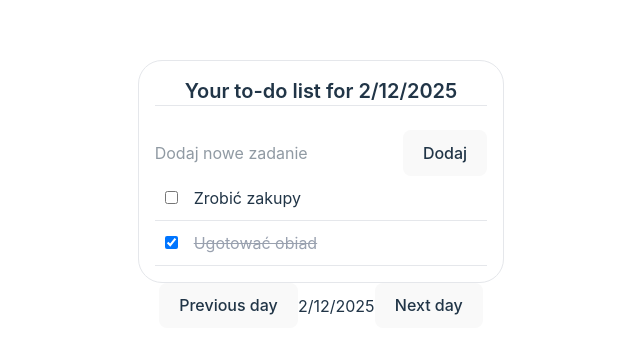
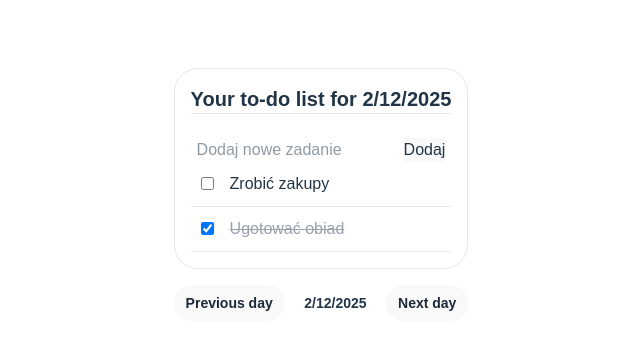
Before and after one commit to donczju-kraj/vue-daily-tracker, a Vue app: page / in a window 1280 px wide. Shown: the part 206-560 px from the top of the page, without its empty margins (319-959 px from the left). Built offline with nearby package versions, Linux system fonts and the light colour scheme.

Commit message:
Added button component, removed some global styles

```diff
--- a/src/components/DayPicker.vue
+++ b/src/components/DayPicker.vue
@@ -1,18 +1,19 @@
 <template>
-  <div>
-    <button @click="prevDay">Previous day</button>
-    <span>{{ currentDayFormatted }}</span>
-    <button @click="nextDay">Next day</button>
+  <div class="mt-4 flex items-center space-x-3 justify-between">
+    <Button @click="prevDay">Previous day</Button>
+    <span class="font-semibold text-sm">{{ currentDayFormatted }}</span>
+    <Button @click="nextDay">Next day</Button>
   </div>
 </template>
 
 <script setup lang="ts">
 import { ref, computed } from 'vue';
+import Button from './commons/Button.vue';
 
 const currentDay = ref(new Date());
 
 const currentDayFormatted = computed(() => {
-  return currentDay.value.toLocaleDateString(); // Formatowanie daty
+  return currentDay.value.toLocaleDateString();
 });
 
 const emit = defineEmits(['day-changed']);
@@ -27,7 +28,3 @@ const nextDay = () => {
   emit('day-changed', new Date(currentDay.value));
 };
 </script>
-
-<style scoped>
-/* Dodaj style dla komponentu DayPicker */
-</style>
--- /dev/null
+++ b/src/components/commons/Button.vue
@@ -0,0 +1,13 @@
+<template>
+  <button
+    @click="$emit('click')"
+    class="px-3 py-2 bg-gray-200 text-gray-800 text-sm font-semibold text-center rounded-full hover:font-bold transition ease-in-out duration-300 delay-150 hover:scale-105">
+    <slot></slot>
+  </button>
+</template>
+
+<script setup lang="ts">
+import { defineEmits } from 'vue';
+const emit = defineEmits(['click']);
+
+</script>
--- a/src/style.css
+++ b/src/style.css
@@ -15,49 +15,13 @@
   -moz-osx-font-smoothing: grayscale;
 }
 
-a {
-  font-weight: 500;
-  color: #646cff;
-  text-decoration: inherit;
-}
-a:hover {
-  color: #535bf2;
-}
-
 body {
   margin: 0;
   display: flex;
   place-items: center;
   min-width: 320px;
   min-height: 100vh;
-}
-
-h1 {
-  font-size: 3.2em;
-  line-height: 1.1;
-}
-
-button {
-  border-radius: 8px;
-  border: 1px solid transparent;
-  padding: 0.6em 1.2em;
-  font-size: 1em;
-  font-weight: 500;
-  font-family: inherit;
-  background-color: #1a1a1a;
-  cursor: pointer;
-  transition: border-color 0.25s;
-}
-button:hover {
-  border-color: #646cff;
-}
-button:focus,
-button:focus-visible {
-  outline: 4px auto -webkit-focus-ring-color;
-}
-
-.card {
-  padding: 2em;
+  font-family: Arial, Helvetica, sans-serif;
 }
 
 #app {
```
